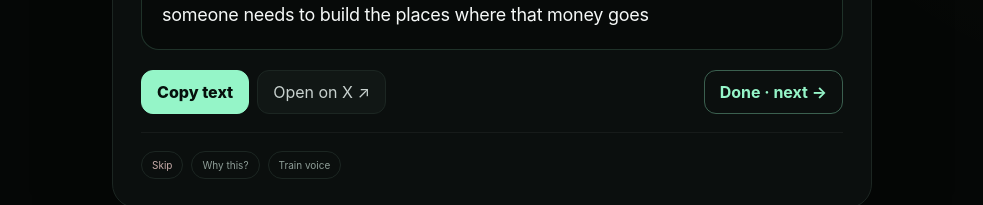
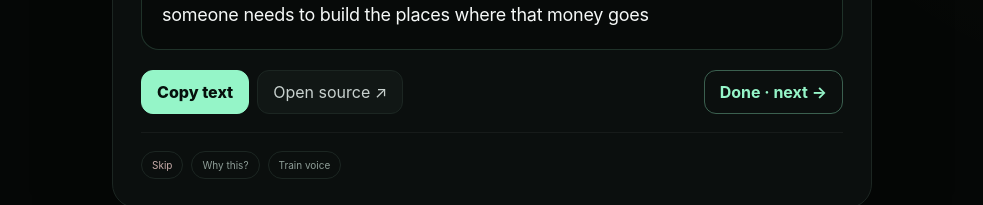
Before and after one commit to nicolaschacal/Social-agent, a Next.js app: page / in a window 1280 px wide. Shown: the part 604-809 px from the top of the page, without its empty margins (148-1131 px from the left). Built offline with nearby package versions, Linux system fonts and the light colour scheme.

Commit message:
Open exact X post when permalink is available

```diff
--- a/app/page.tsx
+++ b/app/page.tsx
@@ -146,6 +146,20 @@ export default function Home() {
   }
 
   const draft = currentDraft(current);
+  const exactXPostUrl =
+    current.xPostUrl && /^https:\/\/(www\.)?x\.com\/[^/]+\/status\/\d+/.test(current.xPostUrl)
+      ? current.xPostUrl
+      : null;
+  const primaryExternalUrl =
+    current.kind === "follow"
+      ? current.profileUrl ?? current.sourceUrl
+      : exactXPostUrl ?? current.sourceUrl;
+  const externalLabel =
+    current.kind === "follow"
+      ? "Open profile ↗"
+      : exactXPostUrl
+        ? "Open on X ↗"
+        : "Open source ↗";
 
   return (
     <main className="agentShell">
@@ -218,12 +232,12 @@ export default function Home() {
           <div className="primaryActions">
             {current.kind === "follow" ? (
               <a
-                href={current.sourceUrl}
+                href={primaryExternalUrl}
                 target="_blank"
                 rel="noreferrer"
                 className="primaryButton"
               >
-                Open profile ↗
+                {externalLabel}
               </a>
             ) : (
               <>
@@ -231,12 +245,12 @@ export default function Home() {
                   {copied ? "Copied ✓" : "Copy text"}
                 </button>
                 <a
-                  href={current.sourceUrl}
+                  href={primaryExternalUrl}
                   target="_blank"
                   rel="noreferrer"
                   className="secondaryButton"
                 >
-                  Open on X ↗
+                  {externalLabel}
                 </a>
               </>
             )}
```
